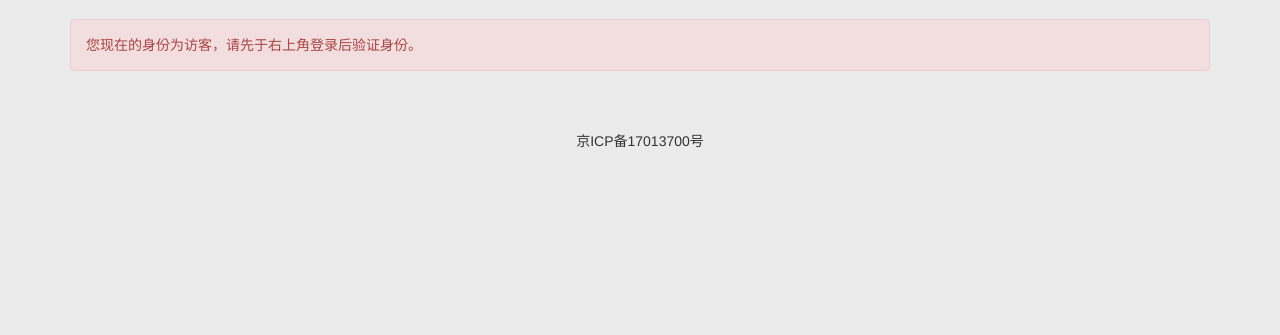
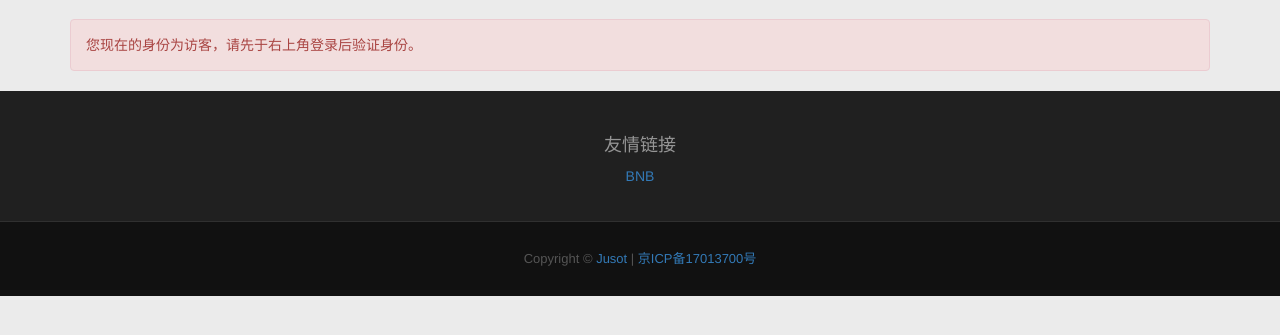
Before and after one commit to MU001999/DemoBlog, a Flask app: page /articles/write in a window 1280 px wide. Shown: the part 51-386 px from the top of the page. Run offline with Flask 2, Linux system fonts and the light colour scheme; parts of the project's set-up code (start-up, migrations or seed data) failed here and were passed over; some libraries are stand-ins or nearby versions.

Commit message:
change some ui

```diff
--- a/blog/templates/layout.html
+++ b/blog/templates/layout.html
@@ -107,9 +107,6 @@
     <div>
         {% block content %}{% endblock %}
     </div>
-    <br><br>
-    <p class="text-center">京ICP备17013700号</p>
-    <br><br>
     <div class="modal fade" id="modal-container-123" role="dialog" aria-labelledby="myModalLabel" aria-hidden="true">
         <div class="modal-dialog">
             <div class="modal-content">
@@ -165,5 +162,28 @@
         </div>
     </div>
 </div>
+
+<footer class="container-fluid foot-wrap" style="background:#202020;padding:35px; color: #959595;">
+    <div class="container text-center">
+        <div class="row">
+            <div class="col-sm-12">
+                <h4 class="title">友情链接</h4>
+                <a href="https://whispering-anchorage-66382.herokuapp.com/">BNB</a>
+            </div>
+        </div>
+    </div>
+</footer>
+
+<div class="copyright" style="background:#111;font-size:13px;color:#555555;padding-top:28px;padding-bottom:28px;border-top:1px solid #303030;">
+    <div class="container text-center">
+        <div class="row">
+            <div class="col-sm-12">
+                <span>Copyright &copy; <a href="http://www.jusot.com/">Jusot</a></span> |
+                <span><a href="http://www.miibeian.gov.cn/" target="_blank">京ICP备17013700号</a></span>
+            </div>
+        </div>
+    </div>
+</div>
+
 </body>
 </html>
```
